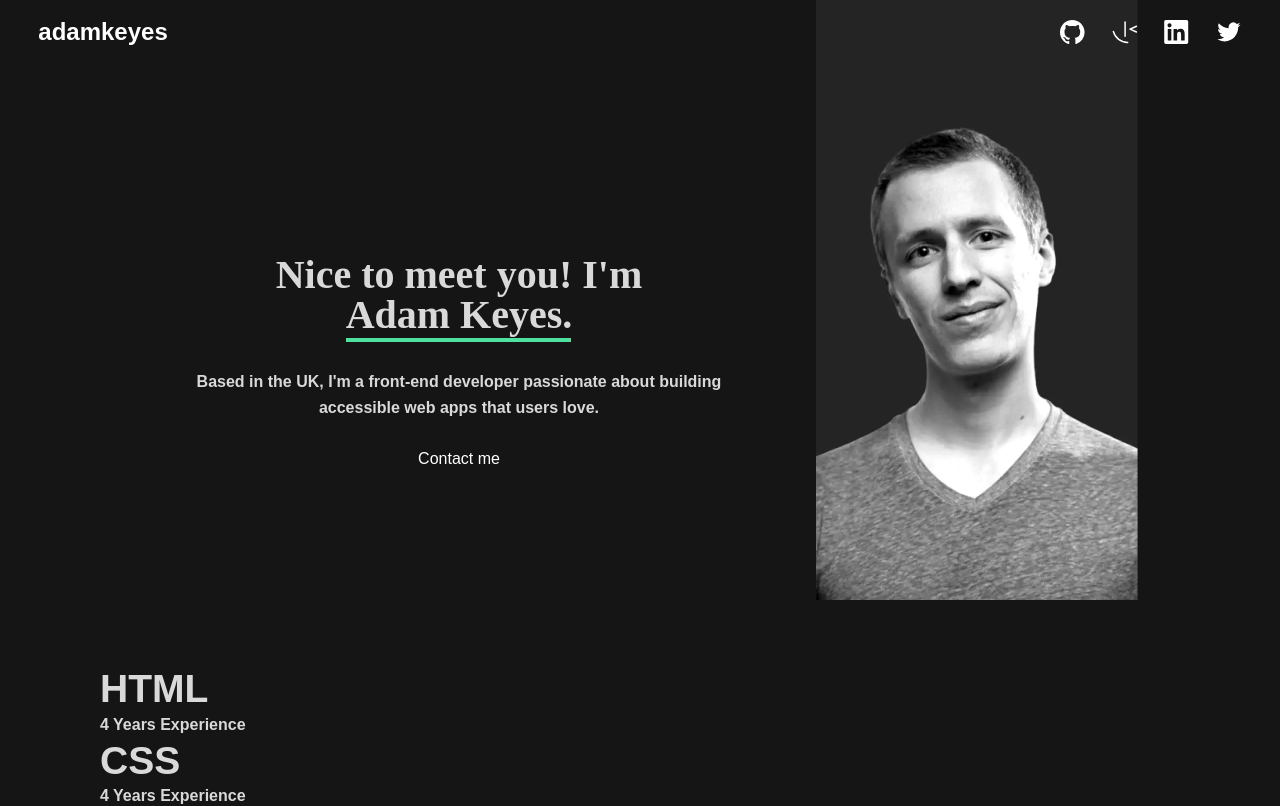
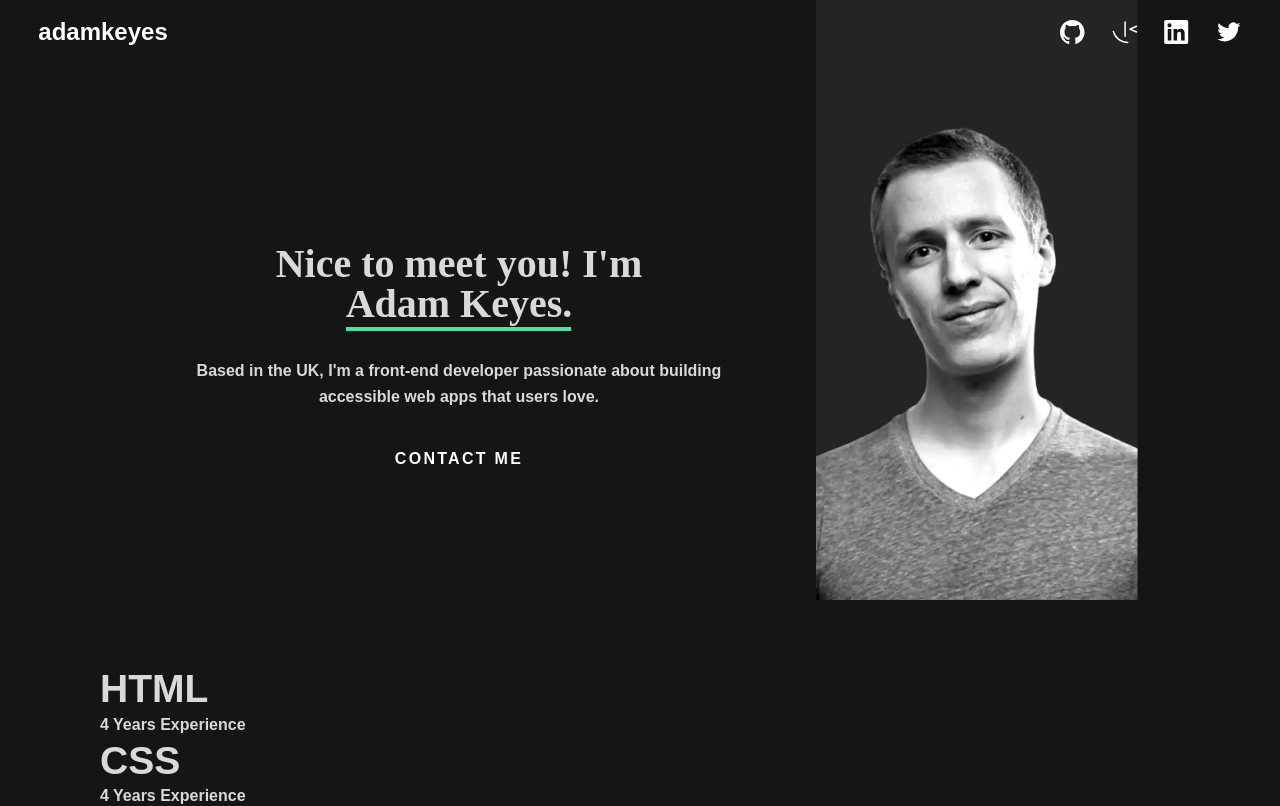
Before and after one commit to Hcmwebs/single-page-dev-portifolio, a React (Vite) app: page / in a window 1280 px wide. Shown: the top 806 px of the page. Built offline with nearby package versions, Linux system fonts and the light colour scheme.

Commit message:
styled nad added the styled link to the project

```diff
--- a/src/components/Hero.jsx
+++ b/src/components/Hero.jsx
@@ -2,7 +2,7 @@ import React from 'react'
 import profileSmall from '../assets/image-profile-mobile.webp'
 import profileMedium from '../assets/image-profile-tablet.webp'
 import profileLarge from '../assets/image-profile-desktop.webp'
-import { StyledHero, StyledTitle } from '../styles'
+import { StyledHero, StyledLink, StyledTitle } from '../styles'
 
 const Hero = () => {
 	return (
@@ -39,9 +39,9 @@ const Hero = () => {
 					Based in the UK, I'm a front-end developer passionate about building
 					accessible web apps that users love.
 				</p>
-				<a href='#' target='_blank' rel='noopener noreferrer' className='btn'>
+				<StyledLink href='#' target='_blank' rel='noopener noreferrer'>
 					Contact me
-				</a>
+				</StyledLink>
 			</div>
 		</StyledHero>
 	)
--- a/src/styles/Link.styled.jsx
+++ b/src/styles/Link.styled.jsx
@@ -2,15 +2,28 @@ import styled from 'styled-components'
 
 const StyledLink = styled.a`
 	text-decoration: none;
-	width: 117px;
-	height: 26px;
 	font-weight: 700;
 	font-size: 1rem;
 	line-height: 26px;
 	letter-spacing: 2.28571px;
+	text-transform: uppercase;
+	display: inline-block;
+	padding: 0.75rem 1.5rem;
 	position: relative;
+	cursor: pointer;
+	transition: var(--transition-2);
+	&:hover {
+		color: var(--accent);
+		width: 100%;
+	}
 
-	&::before {
+	a::before {
+		content: '';
+		width: 75%;
+		height: 4px;
+		position: absolute;
+		bottom: -5px;
+		background-color: var(--headingColor);
 	}
 `
 
```
